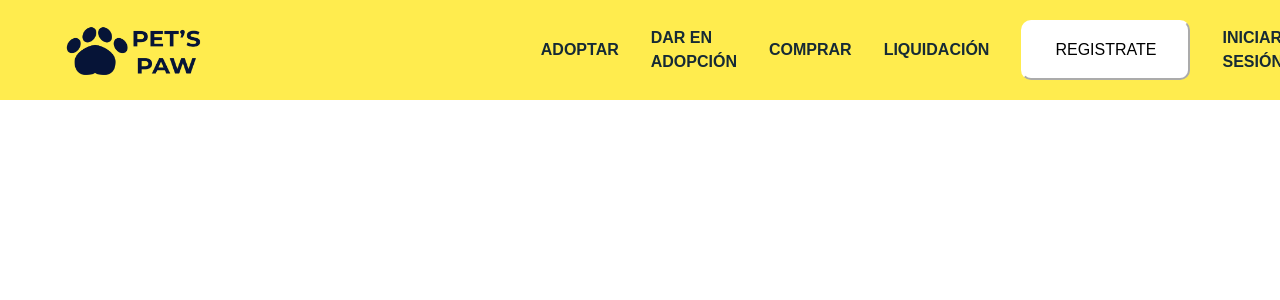
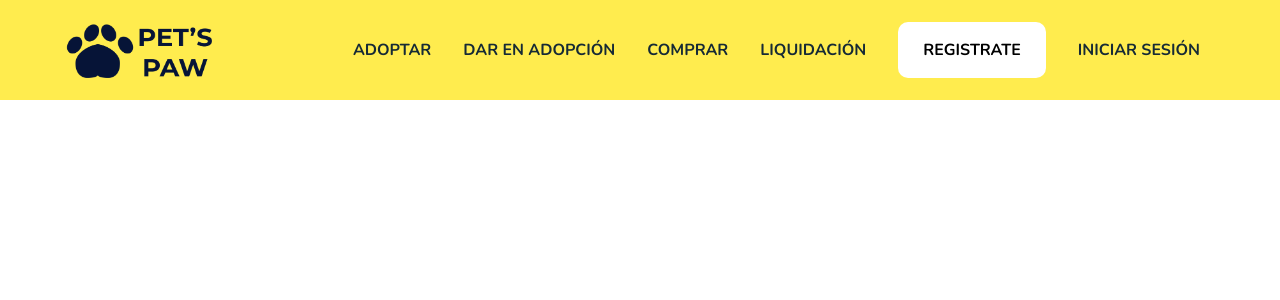
Before and after one commit to TorresBChristian/PetPaws, a PHP site: page /home.html in a window 1280 px wide. Shown: the top 300 px of the page. Run offline with PHP 8.4, Linux system fonts and the light colour scheme.

Commit message:
update header general

```diff
--- a/home.html
+++ b/home.html
@@ -14,7 +14,7 @@
     <link rel="stylesheet" href="https://fonts.googleapis.com/css2?family=Roboto:wght@300;400;500;700;900&display=swap"
     />
 
-    <link rel="stylesheet" href="style.css">
+    <link rel="stylesheet" href="navbar.css">
     <link href="https://fonts.googleapis.com/css2?family=Nunito:wght@300;400;500;600;700;800;900&display=swap" rel="stylesheet">
 
 
@@ -30,11 +30,11 @@
                 <li><a href="#">DAR EN ADOPCIÓN</a></li>
                 <li><a href="#">COMPRAR</a></li>
                 <li><a href="#">LIQUIDACIÓN</a></li>
-                <li><a href="#"><button class="register">REGISTRATE</button></a></li>
-                <li><a href="#">INICIAR SESIÓN</a></li>
+                <li><a href="#"><button class="register"><b>REGISTRATE</b></button></a></li>
+                <li><a href="#" class="iniciar">INICIAR SESIÓN</a></li>
             </ul>
             <label for="nav-toggle" class="icon-burger">
-                <div class="line">a</div>
+                <div class="line"></div>
                 <div class="line"></div>
                 <div class="line"></div>
             </label>
--- a/style.css
+++ b/navbar.css
@@ -1,12 +1,10 @@
+@import url('https://fonts.googleapis.com/css2?family=Nunito:wght@300;400;500;600;700;800;900&display=swap');
+
 body {
 	padding: 0;
 	margin: 0;
 }
-.container {
-	position: relative;
-	margin-top: 100px;
 
-}
 .container img {
 	display: block;
 	width: 100%;
@@ -18,14 +16,14 @@ nav {
 	left: 0;
 	right: 0;
 	top: 0;
-	font-family: 'Montserrat', sans-serif;
+	font-family: 'Nunito', sans-serif;
 	padding: 0 5%;
 	height: 100px;
 	background-color: #FFEC4E;
 }
 nav .logo {
 	float: left;
-	width: 40%;
+	width: 15%;
 	height: 100%;
 	display: flex;
 	align-items: center;
@@ -33,17 +31,17 @@ nav .logo {
 	color: #fff;
 }
 nav .logo img{
-    width: 30%;
-    height: 50%;
+    width: 150px;
+    height: 56px;
 }
 nav .links {
 	float: right;
 	padding: 0;
 	margin: 0;
-	width: 60%;
+	width: 84%;
 	height: 100%;
 	display: flex;
-	justify-content: start;
+	justify-content: end;
 	align-items: center;
 }
 nav .links li {
@@ -60,11 +58,11 @@ nav .links a {
 nav .links a button {
     background-color: #fff;
     border-radius: 10px;
-    border-color: #fff;
+    border: none;
     padding-top: 1rem;
     padding-bottom: 1rem;
-    padding-left: 2rem;
-    padding-right: 2rem;
+    padding-left: 25px;
+    padding-right: 25px;
 }
 #nav-toggle {
 	position: absolute;
@@ -103,10 +101,20 @@ nav .icon-burger .line {
 		height: auto;
 		flex-direction: column;
 		justify-content: space-evenly;
-		background-color: #fff;
+		background-color: rgb(255, 255, 255);
 		overflow: hidden;
 		box-sizing: border-box;
 		transition: all .5s ease-in-out;
+	}
+	nav .links a button {
+		background-color: #162A35;
+		color: white;
+		border-radius: 10px;
+		border: none;
+		padding-top: 1rem;
+		padding-bottom: 1rem;
+		padding-left: 25px;
+		padding-right: 25px;
 	}
 	nav .links a {
 		font-size: 20px;
```
